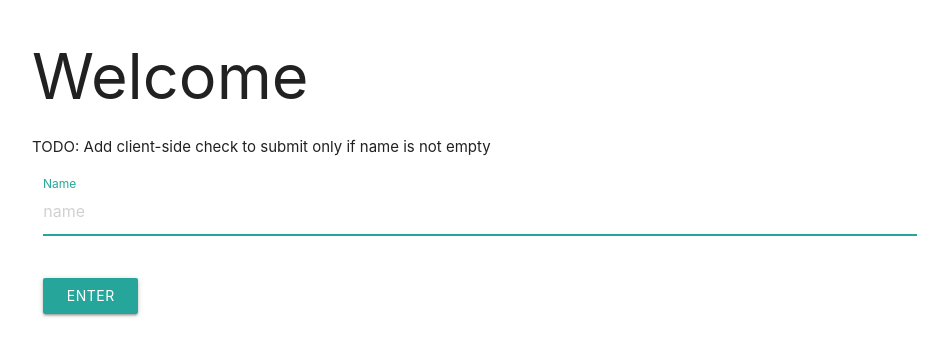
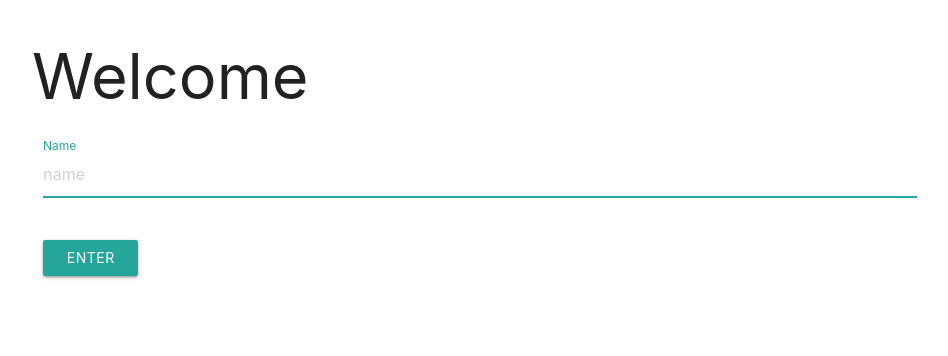
Before and after one commit to edmondchuc/bucket-list-app, a Flask app: page / in a window 1280 px wide. Shown: the top 356 px of the page, without its empty margins (160-1108 px from the left). Run offline with Flask 2, Linux system fonts and the light colour scheme.

Commit message:
Moved todo to README

```diff
--- a/templates/login.html
+++ b/templates/login.html
@@ -13,7 +13,6 @@
     <body>
         <div class="container">
             <h1>Welcome</h1>
-            <p>TODO: Add client-side check to submit only if name is not empty</p>
             <div class="row">
                 <form class="col s12" action="{{ url_for('index') }}" method="post" autocomplete="off">
                     <div class="row">
```
Also changed, not shown: README.md.
